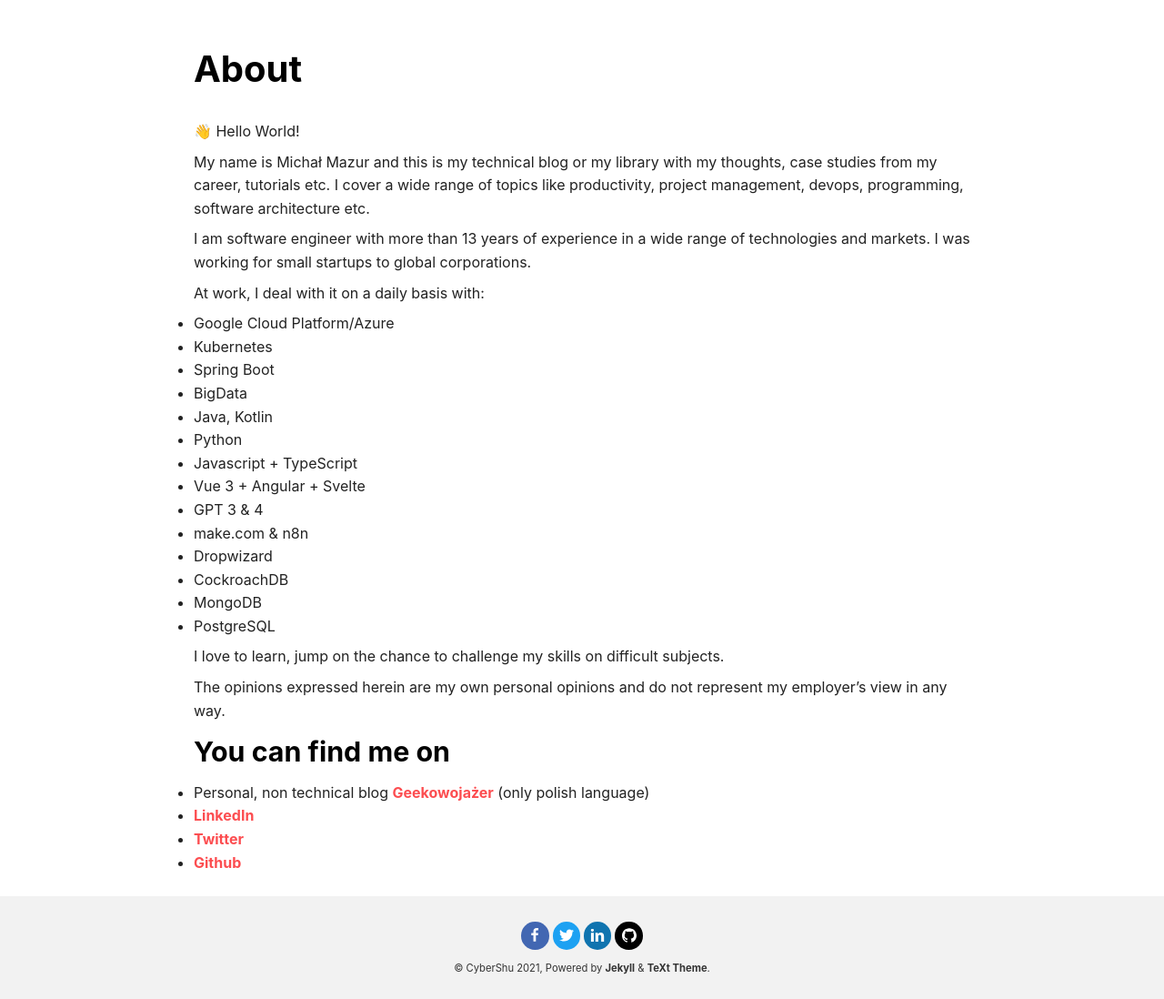
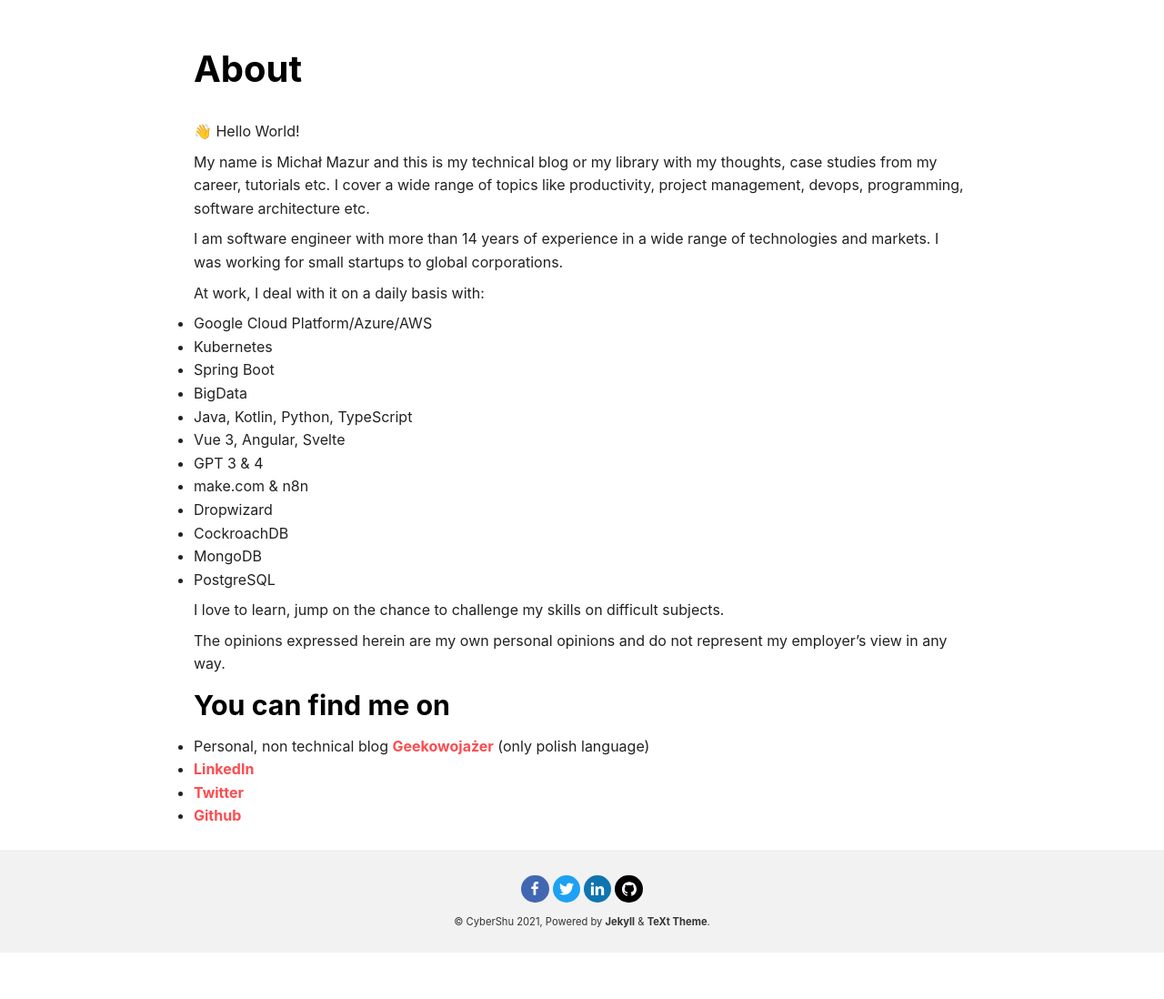
Before and after one commit to michmzr/michmzr.github.io, a Jekyll site: the page built from about.md, in a window 1280 px wide, cut to the strip 104-1202 px from the top of the page. Shown: the whole strip at 91% size. Built offline with Jekyll 4.4.1, drawn with Linux system fonts in a browser that asks for light colours; nearby versions of some CDN libraries; emoji names are drawn with the system emoji font; comment, search, counter and statistics services are not loaded; after the commit the page ends 1151 px from its top, so only the background shows below that.

```diff
--- a/_data/navigation.yml
+++ b/_data/navigation.yml
@@ -9,6 +9,11 @@ header:
       en      : &EN       Uses
       # @end locale config
     url: /uses.html
+  - titles:
+      # @start locale config
+      en: &EN       🤙Consultations
+      # @end locale config
+    url: /consultations.html
 
   - titles:
       # @start locale config
--- a/about.md
+++ b/about.md
@@ -15,17 +15,15 @@ key: page-about
 My name is Michał Mazur and this is my technical blog or my library with my thoughts, case studies from my career, tutorials etc.
 I cover a wide range of topics like productivity, project management, devops, programming, software architecture etc.
 
-I am software engineer with more than 13 years of experience in a wide range of technologies and markets. I was working for small startups to global corporations.
+I am software engineer with more than 14 years of experience in a wide range of technologies and markets. I was working for small startups to global corporations.
 
 At work, I deal with it on a daily basis with:
-- Google Cloud Platform/Azure
+- Google Cloud Platform/Azure/AWS
 - Kubernetes
 - Spring Boot
 - BigData
-- Java, Kotlin
-- Python
-- Javascript + TypeScript
-- Vue 3 + Angular + Svelte
+- Java, Kotlin, Python, TypeScript
+- Vue 3, Angular, Svelte
 - GPT 3 & 4
 - make.com & n8n
 - Dropwizard
```
Also changed, not shown: consultations.md (added, +39 -0 lines).
